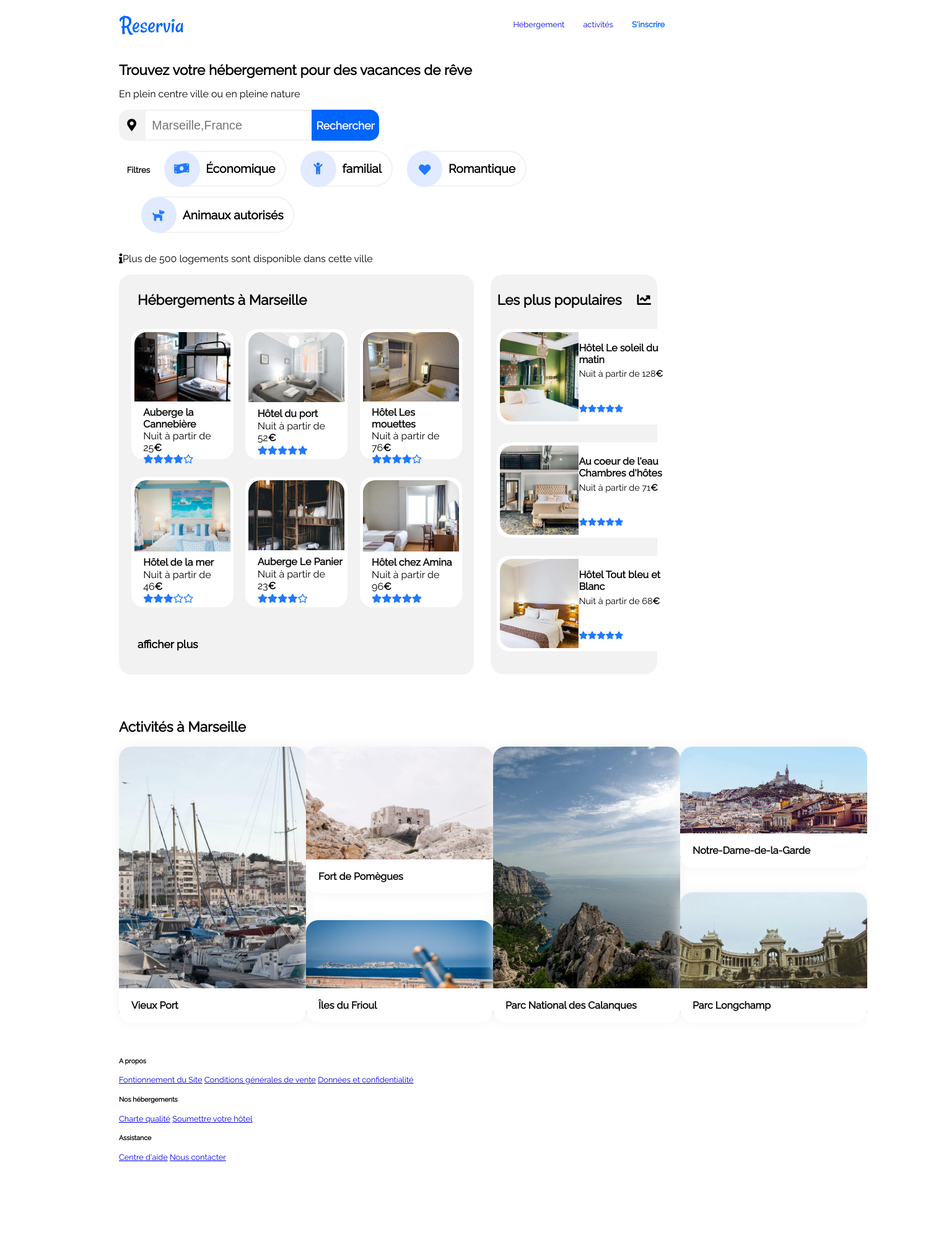
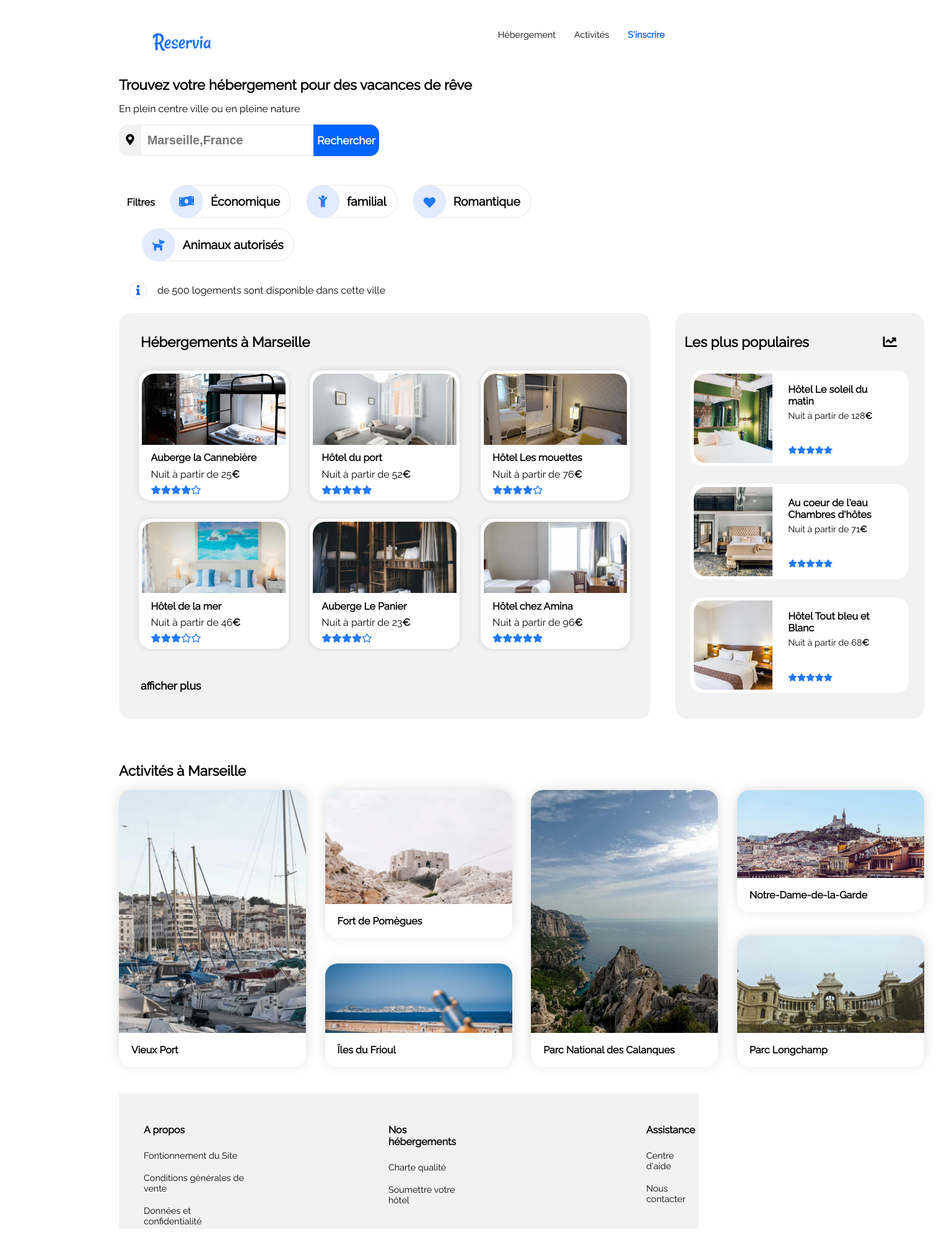
Before and after one commit to Nukem007/BERNARD.remi_9.07.2021_P2, a plain HTML site: page index.html in a window 1280 px wide. Shown: the whole page at 62% size, 1532 px wide, since content can reach past the window. Before the commit the page ends 1875 px from the top, so only its background shows below. Drawn offline with Linux system fonts and the light colour scheme.

Commit message:
desktop full complete
manque le responsive

```diff
--- a/css/style.css
+++ b/css/style.css
@@ -17,11 +17,18 @@ header {
 	display        : flex;
 	flex-direction : row;
 	justify-content: space-between;
-	width          : 100%;
+	width          : 1310px;
+	padding-left   : 54px;
+	height         : 69px;
+	align-items    : center;
 }
 
 #logo img {
-	height: 49px;
+	height     : 30px;
+	padding-top: 70px;
+	width      : 95px;
+	box-sizing : content-box;
+	object-fit : cover;
 }
 
 body {
@@ -44,8 +51,13 @@ header nav {
 }
 
 nav li {
-	padding   : 30px 15px 5px 15px;
+	padding   : 45px 15px 5px 15px;
 	border-top: 2px solid #FFFFFF;
+}
+
+nav li a {
+	color    : black;
+	font-size: 0.9rem;
 }
 
 header nav a {
@@ -56,6 +68,7 @@ h1 {
 	font-family: 'Raleway';
 	font-size  : 1.4rem;
 	font-weight: bold;
+	margin-top : 55px;
 }
 
 h2 {
@@ -69,6 +82,22 @@ p {
 	font-size   : 1.0rem;
 	font-weight : normal;
 	font-variant: normal;
+}
+
+.info {
+	display       : inline-block;
+	border        : solid 2px #F2F2F2;
+	border-radius : 51%;
+	color         : #0065FC;
+	font-size     : 1rem;
+	margin-right  : 1rem;
+	margin-left   : 1rem;
+	width         : 1rem;
+	height        : 1rem;
+	padding-left  : 10px;
+	padding-bottom: 6px;
+	padding-top   : 3px;
+	cursor        : pointer;
 }
 
 .subscription {
@@ -85,12 +114,15 @@ body>header>div>nav>ul>li:hover {
 	border-top: 2px solid #0065FC;
 }
 
+body>header>div>nav>ul>li:hover a {
+	color: #0065FC;
+}
 
 .searchbar {
 	display        : flex;
 	justify-content: start;
 	align-items    : stretch;
-	height         : 50px;
+	height         : 51px;
 	width          : 420px;
 	font-weight    : bold;
 	font-size      : 1.4em;
@@ -101,8 +133,6 @@ body>header>div>nav>ul>li:hover {
 .butsub {
 	font-family     : "Raleway";
 	font-size       : 1.1rem;
-	align-items     : center;
-	justify-content : stretch;
 	width           : 134px;
 	border-style    : initial;
 	border-radius   : 0 15px 15px 0;
@@ -119,10 +149,12 @@ body>header>div>nav>ul>li:hover {
 	display         : flex;
 	justify-content : center;
 	align-items     : center;
-	width           : 52px;
-	font-size       : 1.1em;
+	width           : 51px;
+	font-size       : 1em;
 	background-color: #F2F2F2;
 	border-radius   : 15px 0 0 15px;
+	padding-left    : 2px;
+	padding-bottom  : 2px;
 }
 
 input#city {
@@ -130,6 +162,7 @@ input#city {
 	border-right: #FFFFFF solid 2px;
 	padding-left: 10px;
 	font-size   : 1.1em;
+	font-weight : bold;
 }
 
 input#city:focus,
@@ -159,13 +192,13 @@ input#city:active {
 	display       : flex;
 	align-items   : center;
 	flex-direction: row;
-	margin-left   : 1.5em;
-	margin-bottom : 1em;
-	height        : 3.4em;
+	margin-left   : 24px;
+	margin-bottom : 16px;
+	height        : 50px;
 	border        : solid 2px #F2F2F2;
-	border-radius : 2em;
-	padding-left  : 4em;
-	padding-right : 1em;
+	border-radius : 30px;
+	padding-left  : 64px;
+	padding-right : 16px;
 }
 
 .filtres label {
@@ -211,12 +244,12 @@ input#city:active {
 	content         : ' ';
 	display         : block;
 	position        : absolute;
-	width           : 3em;
-	height          : 3em;
+	width           : 53px;
+	height          : 53px;
 	background-color: #e1eaff;
-	border-radius   : 3em;
-	margin-top      : -0.9em;
-	margin-left     : -3.5em;
+	border-radius   : 30px;
+	margin-top      : -15px;
+	margin-left     : -65px;
 	transition      : .3s;
 }
 
@@ -224,25 +257,24 @@ input#city:active {
 	content         : ' ';
 	display         : block;
 	position        : absolute;
-	width           : 3em;
-	height          : 3em;
+	width           : 53px;
+	height          : 53px;
 	background-color: #2079ff;
-	border-radius   : 2em;
-	margin-top      : -0.9em;
-	margin-left     : -3.5em;
-
+	border-radius   : 30px;
+	margin-top      : -15px;
+	margin-left     : -65px;
 }
 
 .filtres input:hover+label::before {
 	content         : ' ';
 	display         : block;
 	position        : absolute;
-	width           : 3em;
-	height          : 3em;
+	width           : 53px;
+	height          : 53px;
 	background-color: #2079ff;
-	border-radius   : 2em;
-	margin-top      : -0.9em;
-	margin-left     : -3.5em;
+	border-radius   : 30px;
+	margin-top      : -15px;
+	margin-left     : -65px;
 
 }
 
@@ -262,10 +294,11 @@ input#city:active {
 
 /* article section aside */
 article {
-	display  : flex;
-	flex-wrap: wrap;
-	width    : 100%;
-	height   : 1245px;
+	display   : flex;
+	flex-wrap : wrap;
+	width     : 1340px;
+	height    : 1245px;
+	margin-top: 22px;
 }
 
 #hebergement {
@@ -327,8 +360,7 @@ article {
 .start_end {
 	display        : flex;
 	justify-content: space-between;
-	width          : 100%;
-
+	width          : 343px;
 }
 
 .afficher_plus {
@@ -359,6 +391,7 @@ article {
 	margin          : auto;
 	margin-top      : 14.6px;
 	margin-bottom   : 14.6px;
+	box-shadow      : 0 0 10px #00000021;
 }
 
 #populaires a {
@@ -415,6 +448,18 @@ aside>a>img {
 	margin       : 0%;
 	border-radius: 20px 0 0 20px;
 	object-fit   : cover;
+	transition   : 0.6s;
+	padding-left : 1px;
+}
+
+aside>a:hover img {
+	width     : 180px;
+	transition: 0.6s;
+}
+
+aside>a:hover .pop_card {
+	width     : 135px;
+	transition: 0.6s;
 }
 
 #hebergement img {
@@ -445,14 +490,17 @@ a>p {
 
 #activites a {
 	width        : 302px;
-	box-shadow   : 0 0 20px #f2f2f2;
+	box-shadow   : 0 0 20px #dcdcdc;
 	border-radius: 20px;
+	transition   : 0.5s;
 }
- /* p est le fils a */
-#activites a:hover p{
-	color: white;
-	background-color: #2079ff;
-	transition: 0.3s;
+
+/* p est le fils a */
+#activites a:hover p {
+	color           : white;
+	font-size       : 1.2rem;
+	background-color: #2079ff00;
+	transition      : 0.5s;
 }
 
 #activites img {
@@ -467,10 +515,12 @@ a>p {
 .acti_titre {
 	width: 97%;
 }
-#activites a{
+
+#activites a {
 	text-decoration: none;
 
 }
+
 .multi_size_box {
 	display        : flex;
 	flex-direction : column;
@@ -481,20 +531,20 @@ a>p {
 }
 
 #activites p {
-	height: 55px;
-    position: relative;
-    width: 282px;
-    text-align: left;
-    top: -57px;
-    background-color: white;
-    border-radius: 0 0 20px 20px;
-    display: flex;
-    font-weight: bold;
-    color: black;
-    padding-left: 20px;
-    align-content: center;
-    justify-content: flex-start;
-    align-items: center;
+	height          : 55px;
+	position        : relative;
+	width           : 282px;
+	text-align      : left;
+	top             : -55px;
+	background-color: white;
+	border-radius   : 0 0 20px 20px;
+	display         : flex;
+	font-weight     : bold;
+	color           : black;
+	padding-left    : 20px;
+	align-content   : center;
+	justify-content : flex-start;
+	align-items     : center;
 }
 
 .acti_card_1 {
@@ -523,10 +573,47 @@ a>p {
 
 
 footer {
-	margin-top: 15px;
+	display         : flex;
+	margin-top      : 15px;
+	height          : 218px;
+	background-color: #f2f2f2;
+	flex-direction  : row;
+	padding-left    : 40px;
+	flex-wrap       : nowrap;
+	align-items     : flex-start;
+	width           : 100%;
+	color           : black;
+	font-size       : 1.2rem;
+	justify-content : flex-start;
 }
 
+.footer_card1,
+.footer_card2,
+.footer_card3 {
+	display       : flex;
+	flex-direction: column;
+	align-content : flex-start;
+	align-items   : flex-start;
+	color         : black;
+}
 
+.footer_card2 {
+	margin-left : 227px;
+	margin-right: 296px;
+}
+
+footer a {
+	text-decoration: none;
+	color          : black;
+	font-size      : 0.9rem;
+	padding-bottom : 19px;
+}
+
+h5 {
+	margin-top   : 49px;
+	font-size    : 1rem;
+	margin-bottom: 23px;
+}
 
 @media screen and (max-width: 1024px) {
 	#hebergement {
--- a/index.html
+++ b/index.html
@@ -23,7 +23,7 @@
             <nav>
                 <ul>
                     <li class="hebergement"><a href="#hebergement">Hébergement</a></li>
-                    <li class="activites"><a href="#activites">activités</a></li>
+                    <li class="activites"><a href="#activites">Activités</a></li>
                     <li class="subscriptions"><a class="subscription" href="#inscrire">S'inscrire</a></li>
                 </ul>
             </nav>
@@ -67,7 +67,7 @@
                 </div>
             </div>
         </form>
-        <p><i class="fas fa-info"></i>Plus de 500 logements sont disponible dans cette ville</p>
+        <p><span class="info"><i class="fas fa-info"></i></span>de 500 logements sont disponible dans cette ville</p>
 
         <article>
             <!-- -- -- -- -- -- HEBERGEMENT-- -- -- --  -->
@@ -217,18 +217,18 @@
     </main>
 
     <footer>
-        <div>
+        <div class="footer_card1">
             <h5>A propos</h5>
             <a href="#">Fontionnement du Site</a>
             <a href="#">Conditions générales de vente</a>
             <a href="#">Données et confidentialité</a>
         </div>
-        <div>
+        <div class="footer_card2">
             <h5>Nos hébergements</h5>
             <a href="#">Charte qualité</a>
             <a href="#">Soumettre votre hôtel</a>
         </div>
-        <div>
+        <div class="footer_card3">
             <h5>Assistance</h5>
             <a href="#">Centre d'aide</a>
             <a href="#">Nous contacter</a>
```
Lines whose indentation alone changed are shown as unchanged.
